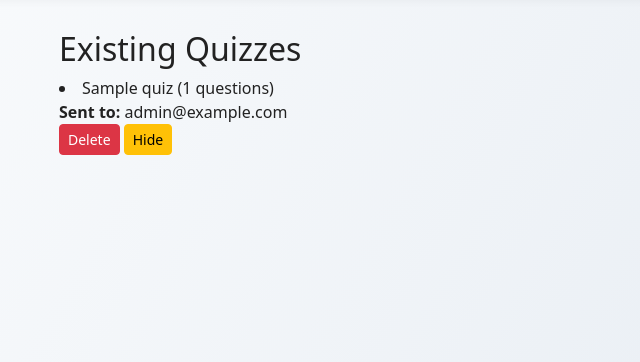
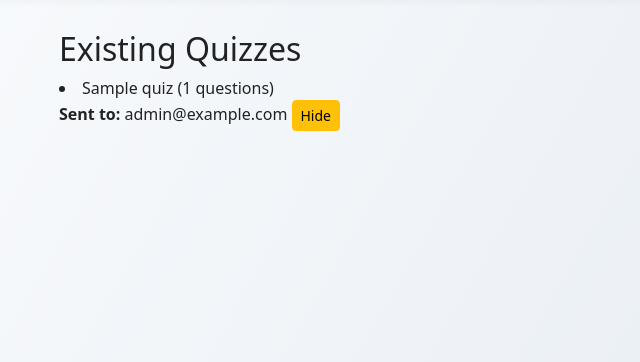
Before and after one commit to Verrall08/HAT3, a Flask app: page /existing_quizzes in a window 1280 px wide. Shown: the part 58-420 px from the top of the page, without its empty margins (23-663 px from the left). Run offline with Flask 2, Linux system fonts and the light colour scheme; a user stored in the database is signed in; data comes from the database, SQL or seed files in the repository; tables that the repository leaves empty hold one stand-in row (values such as "Sample post").

Commit message:
removed the button to remove the quizzes which actually didnt remove the quizzes

```diff
--- a/templates/existing_quizzes.html
+++ b/templates/existing_quizzes.html
@@ -15,10 +15,6 @@
         {% else %}
           <em>No users assigned</em>
         {% endif %}
-        <br>
-        <form method="POST" action="{{ url_for('delete_quiz', quiz_id=quiz.id) }}" style="display:inline;" onsubmit="return confirm('Are you sure you want to delete this quiz?');">
-          <button type="submit" class="btn btn-danger btn-sm">Delete</button>
-        </form>
         <form method="POST" action="{{ url_for('toggle_quiz_visibility', quiz_id=quiz.id) }}" style="display:inline;">
           {% if quiz.deleted %}
             <button type="submit" class="btn btn-success btn-sm">Show</button>
```
